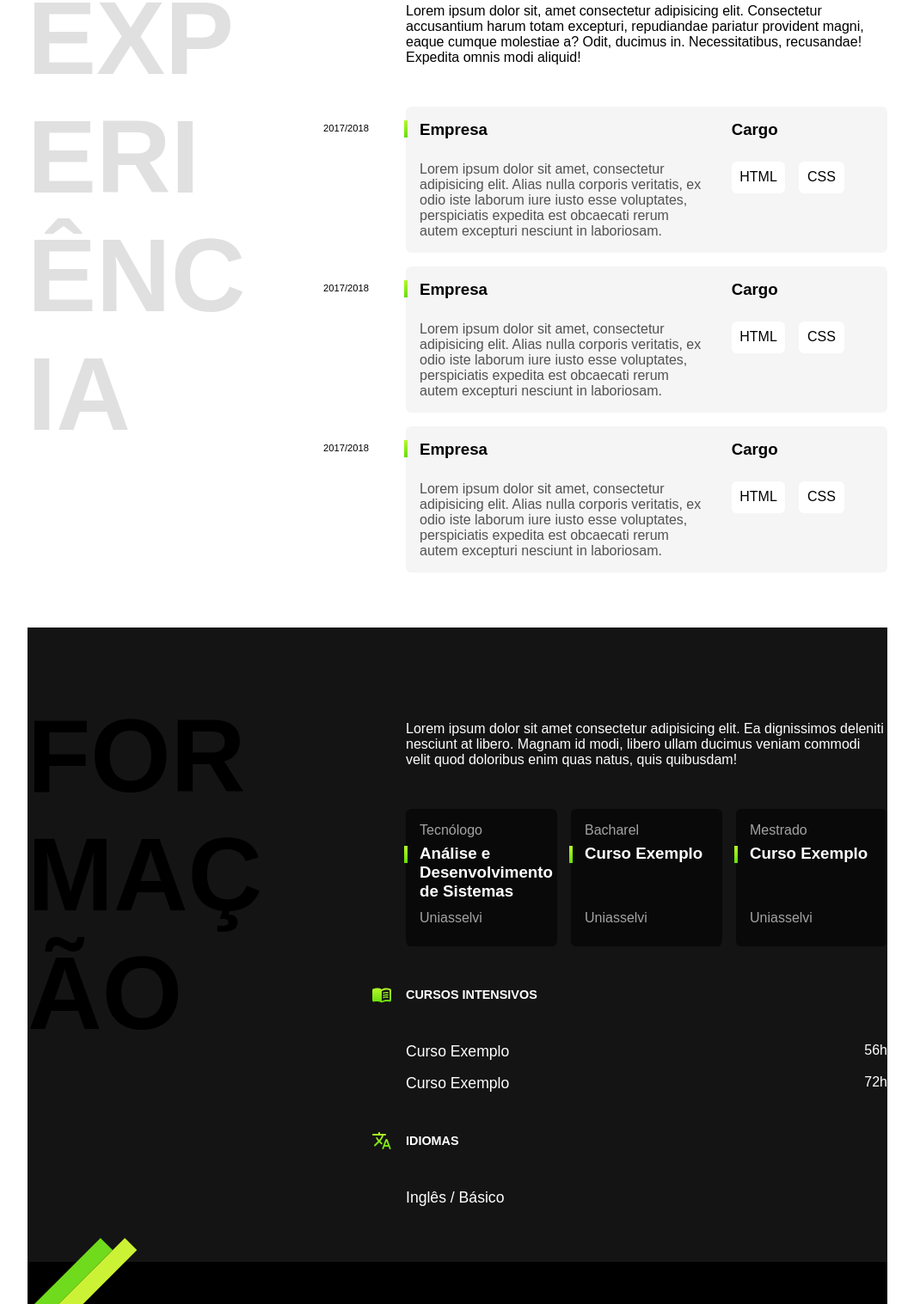
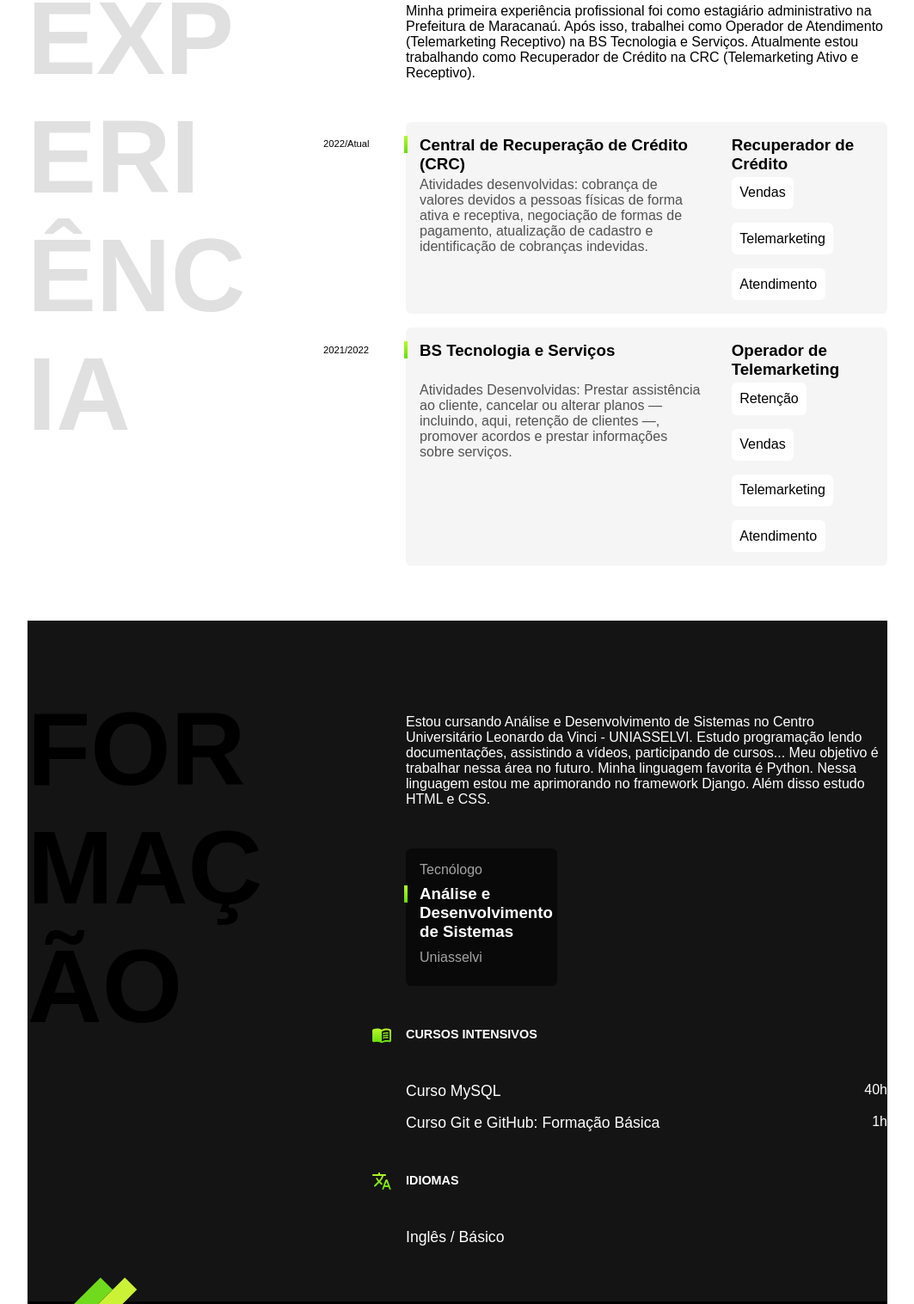
Before and after one commit to romulodeoliveira/Curso-Origamid-HTML-e-CSS-para-iniciantes, a plain HTML site: page exercice-05/index.html in a window 1280 px wide. Shown: the part 722-2239 px from the top of the page at 86% size, without its empty margins (108-1171 px from the left). Drawn offline with Linux system fonts and the light colour scheme.

Commit message:
portfolioatt02

```diff
--- a/exercice-05/css/style.css
+++ b/exercice-05/css/style.css
@@ -127,7 +127,6 @@ header div nav ul li a:hover {
   font-size: 1.5rem;
   margin-top: 1.8rem;
   margin-bottom: 3rem;
-  width: 35rem;
 }
 
 .grade_experiencias {
@@ -145,7 +144,7 @@ header div nav ul li a:hover {
 .info_experiencia {
   display: grid;
   grid-template-columns: 2fr 1fr;
-  gap: 10rem;
+  gap: 5rem;
   background: #f5f5f5;
   margin-top: 1rem;
   padding: 1rem;
@@ -188,6 +187,7 @@ header div nav ul li a:hover {
 
 .tags_experiencias {
   display: flex;
+  flex-wrap: wrap;
   gap: 1rem;
   align-content: start;
 }
@@ -227,7 +227,6 @@ header div nav ul li a:hover {
   font-size: 1.5rem;
   margin-top: 1.8rem;
   margin-bottom: 3rem;
-  width: 35rem;
 }
 
 .grade_curso_superior {
--- a/exercice-05/index.html
+++ b/exercice-05/index.html
@@ -45,54 +45,40 @@
             </div>
 
             <div>
-                <p class="experiencias_descricao">Lorem ipsum dolor sit, amet consectetur adipisicing elit. Consectetur accusantium harum totam excepturi, repudiandae pariatur provident magni, eaque cumque molestiae a? Odit, ducimus in. Necessitatibus, recusandae! Expedita omnis modi aliquid!</p>
+                <p class="experiencias_descricao">Minha primeira experiência profissional foi como estagiário administrativo na Prefeitura de Maracanaú. Após isso, trabalhei como Operador de Atendimento (Telemarketing Receptivo) na BS Tecnologia e Serviços. Atualmente estou trabalhando como Recuperador de Crédito na CRC (Telemarketing Ativo e Receptivo).</p>
 
                 <div class="grade_experiencias">
-                    <span class="ano_experiencia">2017/2018</span>
+                    <span class="ano_experiencia">2022/Atual</span>
                     <div class="info_experiencia">
                         <div class="empresa_descricao">
-                            <h3>Empresa</h3>
-                            <p>Lorem ipsum dolor sit amet, consectetur adipisicing elit. Alias nulla corporis veritatis, ex odio iste laborum iure iusto esse voluptates, perspiciatis expedita est obcaecati rerum autem excepturi nesciunt in laboriosam.</p>
+                            <h3>Central de Recuperação de Crédito (CRC)</h3>
+                            <p>Atividades desenvolvidas: cobrança de valores devidos a pessoas físicas de forma ativa e receptiva, negociação de formas de pagamento, atualização de cadastro e identificação de cobranças indevidas.</p>
                         </div>
                         <div class="cargo_tags">
-                            <h3>Cargo</h3>
+                            <h3>Recuperador de Crédito</h3>
                             <div class="tags_experiencias">
-                                <p>HTML</p>
-                                <p>CSS</p>
+                                <p>Vendas</p>
+                                <p>Telemarketing</p>
+                                <p>Atendimento</p>
                             </div>
                         </div>
                     </div>
                 </div>
 
                 <div class="grade_experiencias">
-                    <span class="ano_experiencia">2017/2018</span>
+                    <span class="ano_experiencia">2021/2022</span>
                     <div class="info_experiencia">
                         <div class="empresa_descricao">
-                            <h3>Empresa</h3>
-                            <p>Lorem ipsum dolor sit amet, consectetur adipisicing elit. Alias nulla corporis veritatis, ex odio iste laborum iure iusto esse voluptates, perspiciatis expedita est obcaecati rerum autem excepturi nesciunt in laboriosam.</p>
+                            <h3>BS Tecnologia e Serviços</h3>
+                            <p>Atividades Desenvolvidas: Prestar assistência ao cliente, cancelar ou alterar planos — incluindo, aqui, retenção de clientes —, promover acordos e prestar informações sobre serviços.</p>
                         </div>
                         <div class="cargo_tags">
-                            <h3>Cargo</h3>
+                            <h3>Operador de Telemarketing</h3>
                             <div class="tags_experiencias">
-                                <p>HTML</p>
-                                <p>CSS</p>
-                            </div>
-                        </div>
-                    </div>
-                </div>
-
-                <div class="grade_experiencias">
-                    <span class="ano_experiencia">2017/2018</span>
-                    <div class="info_experiencia">
-                        <div class="empresa_descricao">
-                            <h3>Empresa</h3>
-                            <p>Lorem ipsum dolor sit amet, consectetur adipisicing elit. Alias nulla corporis veritatis, ex odio iste laborum iure iusto esse voluptates, perspiciatis expedita est obcaecati rerum autem excepturi nesciunt in laboriosam.</p>
-                        </div>
-                        <div class="cargo_tags">
-                            <h3>Cargo</h3>
-                            <div class="tags_experiencias">
-                                <p>HTML</p>
-                                <p>CSS</p>
+                                <p>Retenção</p>
+                                <p>Vendas</p>
+                                <p>Telemarketing</p>
+                                <p>Atendimento</p>
                             </div>
                         </div>
                     </div>
@@ -109,7 +95,7 @@
             </div>
 
             <div class="formacao_infogeral">
-                <p class="formação_descricao">Lorem ipsum dolor sit amet consectetur adipisicing elit. Ea dignissimos deleniti nesciunt at libero. Magnam id modi, libero ullam ducimus veniam commodi velit quod doloribus enim quas natus, quis quibusdam!</p>
+                <p class="formação_descricao">Estou cursando Análise e Desenvolvimento de Sistemas no Centro Universitário Leonardo da Vinci - UNIASSELVI. Estudo programação lendo documentações, assistindo a vídeos, participando de cursos... Meu objetivo é trabalhar nessa área no futuro. Minha linguagem favorita é Python. Nessa linguagem estou me aprimorando no framework Django. Além disso estudo HTML e CSS.</p>
 
                 <div class="grade_curso_superior">
                     <div class="curso_superior">
@@ -117,30 +103,18 @@
                         <h3 class="nome_superior">Análise e Desenvolvimento de Sistemas</h3>
                         <p class="instituicao_superior">Uniasselvi</p>
                     </div>
-
-                    <div class="curso_superior">
-                        <p class="tipo_superior">Bacharel</p>
-                        <h3 class="nome_superior">Curso Exemplo</h3>
-                        <p class="instituicao_superior">Uniasselvi</p>
-                    </div>
-
-                    <div class="curso_superior">
-                        <p class="tipo_superior">Mestrado</p>
-                        <h3 class="nome_superior">Curso Exemplo</h3>
-                        <p class="instituicao_superior">Uniasselvi</p>
-                    </div>
                 </div>
 
                 <div class="curso_intensivo">
                     <h2 class="curso_intensivo_h2">Cursos Intensivos</h2>
                     <div class="div_nome_curso_intensivo">
-                        <h3 class="nome_curso_intensivo">Curso Exemplo</h3>
-                        <p class="carga_horaria_intensivo">56h</p>
+                        <h3 class="nome_curso_intensivo">Curso MySQL</h3>
+                        <p class="carga_horaria_intensivo">40h</p>
                     </div>
 
                     <div class="div_nome_curso_intensivo">
-                        <h3 class="nome_curso_intensivo">Curso Exemplo</h3>
-                        <p class="carga_horaria_intensivo">72h</p>
+                        <h3 class="nome_curso_intensivo">Curso Git e GitHub: Formação Básica</h3>
+                        <p class="carga_horaria_intensivo">1h</p>
                     </div>
                 </div>
 
```
